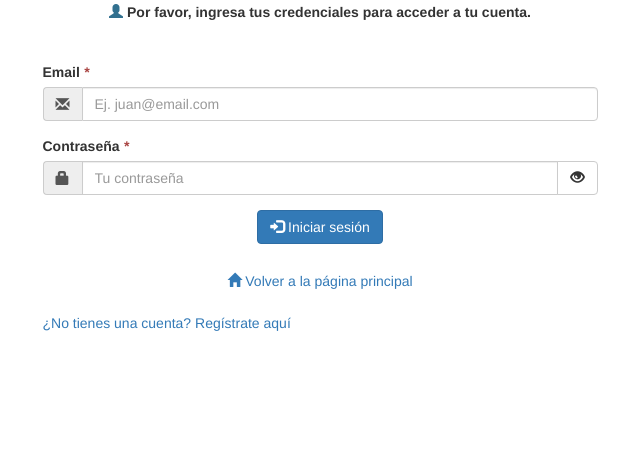
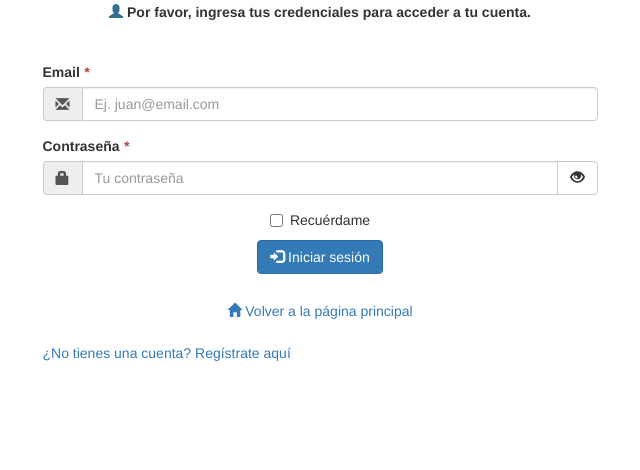
Before and after one commit to AstronautMarkus/reflexion-journal, a Flask app: page /auth/login in a window 1280 px wide. Shown: the part 121-591 px from the top of the page, without its empty margins (335-975 px from the left). Run offline with Flask 3, Linux system fonts and the light colour scheme; some libraries are stand-ins or nearby versions.

Commit message:
feat: add 'remember me' checkbox to login form for session persistence

```diff
--- a/reflexion-journal/app/routes/auth/login.py
+++ b/reflexion-journal/app/routes/auth/login.py
@@ -9,6 +9,7 @@ def login():
     if request.method == 'POST':
         email = request.form.get('email', '').strip()
         password = request.form.get('password', '')
+        remember = bool(request.form.get('remember'))
 
         errors = []
         if not email:
@@ -29,7 +30,7 @@ def login():
             flash('Tu cuenta no está activada. Por favor, activa tu cuenta antes de iniciar sesión.', 'warning')
             return redirect(url_for('auth.activate_account', email=email))
 
-        login_user(user)
+        login_user(user, remember=remember)
         flash('Inicio de sesión exitoso. Bienvenido/a de nuevo, ' + user.first_name, 'success')
         return redirect(url_for('journal.dashboard'))
 
--- a/reflexion-journal/app/templates/auth/login.html
+++ b/reflexion-journal/app/templates/auth/login.html
@@ -35,6 +35,12 @@
                         </span>
                     </div>
                 </div>
+                <div class="checkbox text-center">
+                    <label>
+                        <input type="checkbox" name="remember" id="remember">
+                        Recuérdame
+                    </label>
+                </div>
                 <div class="form-group text-center">
                     <button type="submit" class="btn btn-primary">
                         <span class="glyphicon glyphicon-log-in"></span> Iniciar sesión
```
